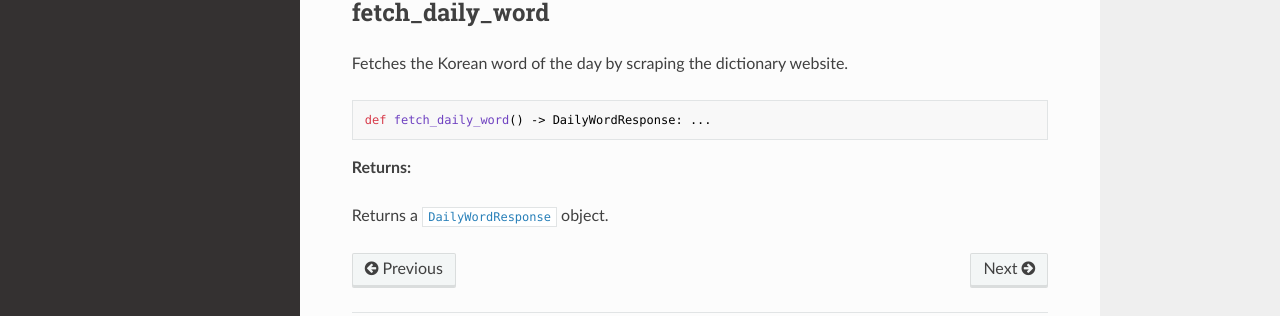
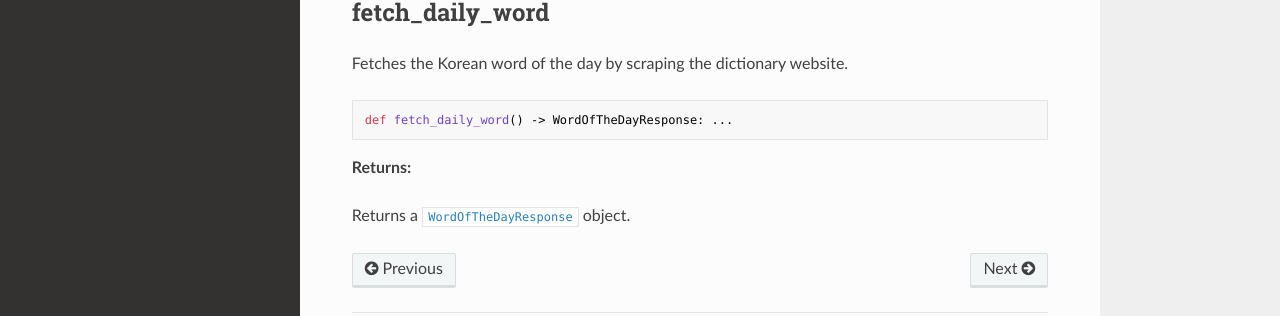
Before and after one commit to omarkmu/krdict.py, an MkDocs documentation site: the page built from docs/scraper.md, in a window 1280 px wide and 900 px high, scrolled down 1188 px. Shown: the part 518-834 px from the top of the window. Built offline with MkDocs 1.6.1, drawn with Linux system fonts in a browser that asks for light colours; nearby versions of some CDN libraries.

Commit message:
Rename DailyWordResponse to WordOfTheDayResponse

````diff
--- a/docs/scraper.md
+++ b/docs/scraper.md
@@ -78,9 +78,9 @@ Returns an extended [`ViewResponse`](return_types.md#viewresponse) object.
 Fetches the Korean word of the day by scraping the dictionary website.
 
 ```python
-def fetch_daily_word() -> DailyWordResponse: ...
+def fetch_daily_word() -> WordOfTheDayResponse: ...
 ```
 
 **Returns:**
 
-Returns a [`DailyWordResponse`](return_types.md#dailywordresponse) object.
+Returns a [`WordOfTheDayResponse`](return_types.md#wordofthedayresponse) object.
````
Also changed, not shown: docs/return_types.md (+1 -1 lines), 1 other file.
